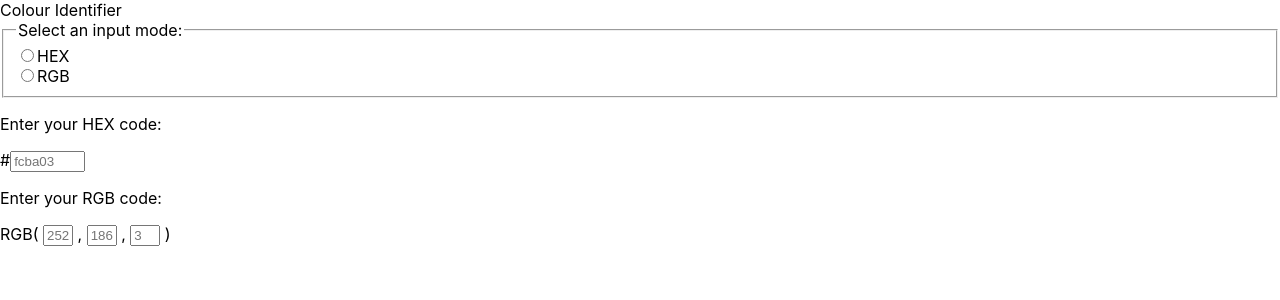
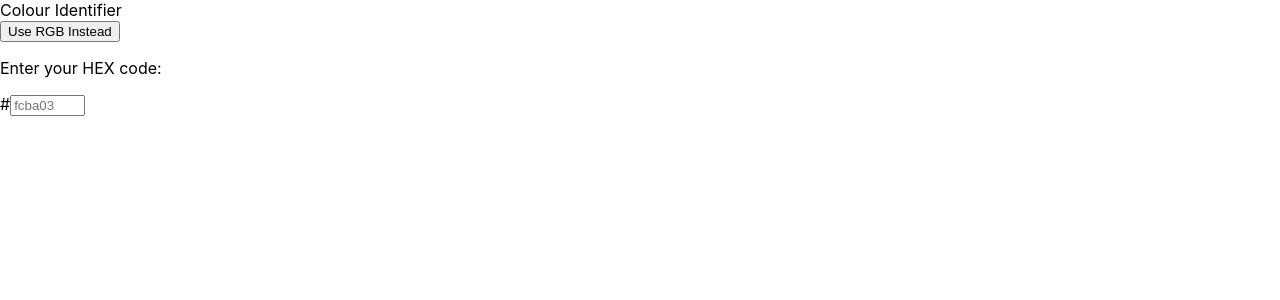
Before and after one commit to wongd1532/colour-identifier, a React (Create React App) app: page / in a window 1280 px wide. Shown: the top 300 px of the page. Built offline with nearby package versions, Linux system fonts and the light colour scheme.

Commit message:
added hook to toggle input mode

```diff
--- a/src/App.js
+++ b/src/App.js
@@ -1,15 +1,12 @@
+import React, { useState } from "react";
 import "./App.css";
-import ModeSelector from "./components/ModeSelector";
-import HexInput from "./components/HexInput";
-import RgbInput from "./components/RgbInput";
+import InputMode from "./components/InputMode";
 
 function App() {
   return (
     <div>
       <header>Colour Identifier</header>
-      <ModeSelector />
-      <HexInput />
-      <RgbInput />
+      <InputMode />
     </div>
   );
 }
--- a/src/components/HexInput.js
+++ b/src/components/HexInput.js
@@ -1,9 +1,11 @@
 import React from "react";
 
-export default function HexInput() {
+export default function HexInput({ onClick }) {
   const inputWidth = { width: "67px" };
 
   return (
+    <>
+      <button onClick={onClick}>Use RGB Instead</button>
       <form>
         <p>Enter your HEX code:</p>
         <span>
@@ -17,5 +19,6 @@ export default function HexInput() {
           ></input>
         </span>
       </form>
+    </>
   );
 }
--- /dev/null
+++ b/src/components/InputMode.js
@@ -0,0 +1,20 @@
+import React, { useState } from "react";
+import HexInput from "./HexInput";
+import RgbInput from "./RgbInput";
+
+export default function InputMode() {
+  const [HexMode, setHexMode] = useState(true);
+  function handleClick() {
+    setHexMode(!HexMode);
+  }
+
+  return (
+    <div>
+      {HexMode ? (
+        <HexInput onClick={handleClick} />
+      ) : (
+        <RgbInput onClick={handleClick} />
+      )}
+    </div>
+  );
+}
--- a/src/components/ModeSelector.js
+++ /dev/null
@@ -1,19 +0,0 @@
-import React from "react";
-
-export default function ModeSelector() {
-  return (
-    <fieldset>
-      <legend>Select an input mode:</legend>
-
-      <div>
-        <input type="radio" id="HEX" name="mode" value="HEX" />
-        <label>HEX</label>
-      </div>
-
-      <div>
-        <input type="radio" id="RGB" name="mode" value="RGB" />
-        <label>RGB</label>
-      </div>
-    </fieldset>
-  );
-}
--- a/src/components/RgbInput.js
+++ b/src/components/RgbInput.js
@@ -1,8 +1,10 @@
-import React from "react";
+import React, { useState } from "react";
 
-export default function RgbInput() {
+export default function RgbInput({ onClick }) {
   const inputWidth = { width: "22px" };
   return (
+    <>
+      <button onClick={onClick}>Use HEX Instead</button>
       <form>
         <p>Enter your RGB code:</p>
         <span>
@@ -33,5 +35,6 @@ export default function RgbInput() {
           )
         </span>
       </form>
+    </>
   );
 }
```
Lines whose indentation alone changed are shown as unchanged.
